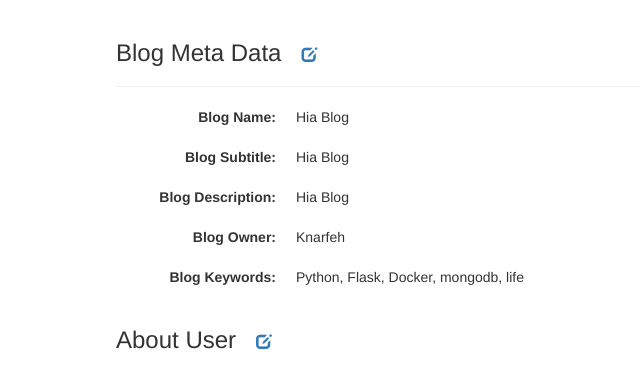
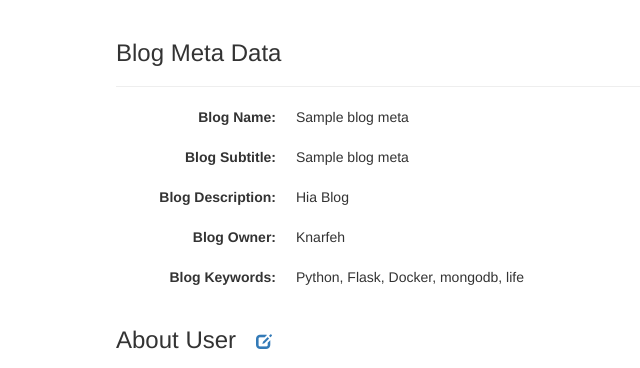
Before and after one commit to knarfeh/HiaBlog, a Flask app: template app/templates/blog_admin/index.html in a window 1280 px wide. Shown: the part 52-420 px from the top of the page, without its empty margins (144-784 px from the left). Run offline with Flask 2, Linux system fonts and the light colour scheme; the template is opened without the code that fills it: most values are stand-ins (such as "Sample title", 1, 10 or a date in 2020); some libraries are stand-ins or nearby versions.

Commit message:
Add blog meta

```diff
--- a/app/accounts/views.py
+++ b/app/accounts/views.py
@@ -6,6 +6,7 @@ from flask import render_template, redirect, request, flash, url_for
 from flask_login import login_user, logout_user, login_required, current_user
 
 from . import models, forms
+from hia.config import HiaBlogSettings
 
 
 def login():
@@ -26,6 +27,10 @@ def login():
 
 
 def register():
+    if not HiaBlogSettings['allow_registration']:
+        msg = 'Register is forbidden, please contact administrator'
+        return msg
+
     form = forms.RegistrationForm()
     if form.validate_on_submit():
         user = models.User()
--- a/app/main/admin_views.py
+++ b/app/main/admin_views.py
@@ -6,6 +6,7 @@ from flask.views import MethodView
 from flask_login import current_user, login_required
 
 from . import models, forms
+from hia.config import HiaBlogSettings
 from accounts.models import User
 
 
@@ -19,7 +20,8 @@ class AdminIndex(MethodView):
     template_name = 'blog_admin/index.html'
 
     def get(self):
-        return render_template(self.template_name)
+        blog_meta = HiaBlogSettings['blog_meta']
+        return render_template(self.template_name, blog_meta=blog_meta)
 
 
 class PostsList(MethodView):
@@ -86,7 +88,6 @@ class Post(MethodView):
         post.category = request.form.get('category')
         post.tags = [tag.strip() for tag in form.tags_str.data.split(',')]
 
-
         if request.form.get('publish'):
             post.is_draft = False
             post.save()
--- a/app/templates/blog_admin/index.html
+++ b/app/templates/blog_admin/index.html
@@ -3,18 +3,15 @@
 {%block main %}
 <div class="col-md-8 col-md-offset-2">
     <div class="row">
-        <h3>
-            Blog Meta Data &nbsp;
-            <small><a href="#"><span class="glyphicon glyphicon-edit" aria-hidden="true"></span> </a></small>
-        </h3>
+        <h3>Blog Meta Data &nbsp;</h3>
         <hr>
         <dl class="dl-horizontal">
             <dt>Blog Name:</dt>
-            <dd>Hia Blog</dd>
+            <dd>{{ blog_meta.name }}</dd>
         </dl>
         <dl class="dl-horizontal">
             <dt>Blog Subtitle:</dt>
-            <dd>Hia Blog</dd>
+            <dd>{{ blog_meta.subtitle }}</dd>
         </dl>
         <dl class="dl-horizontal">
             <dt>Blog Description:</dt>
```
Also changed, not shown: app/hia/config.py (+14 -0 lines).
